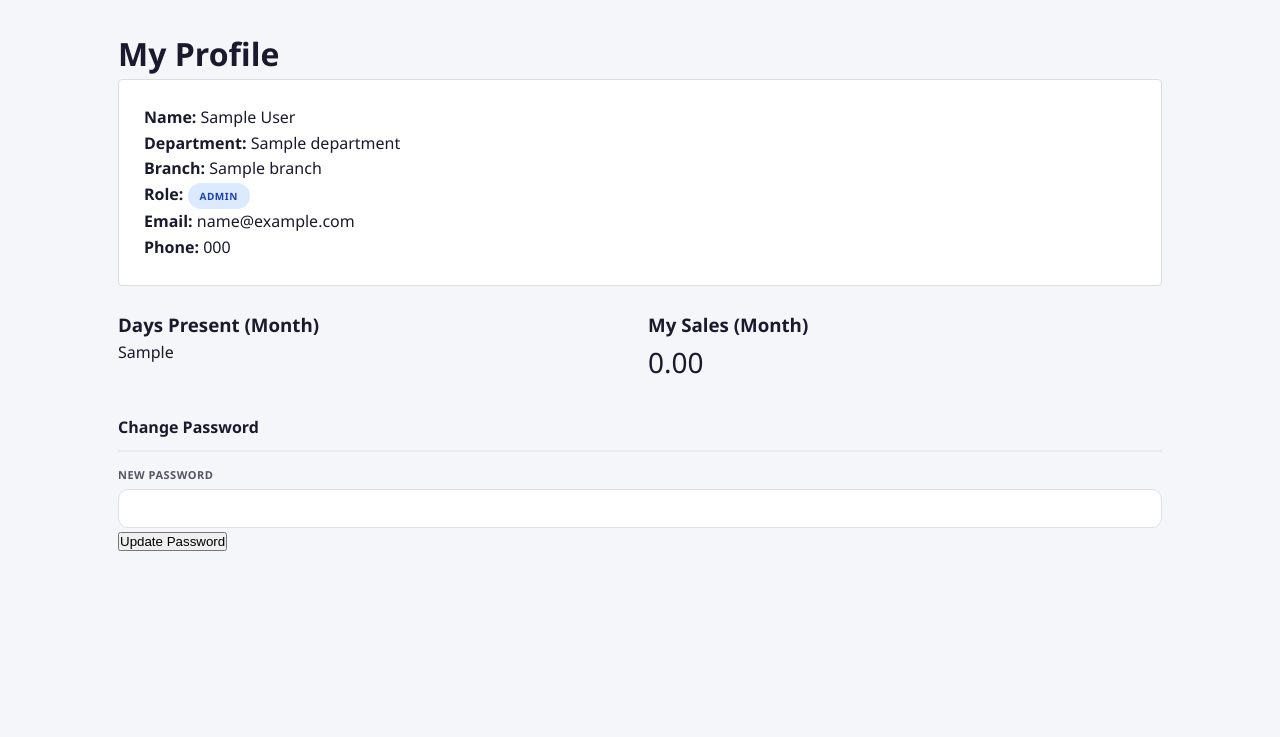
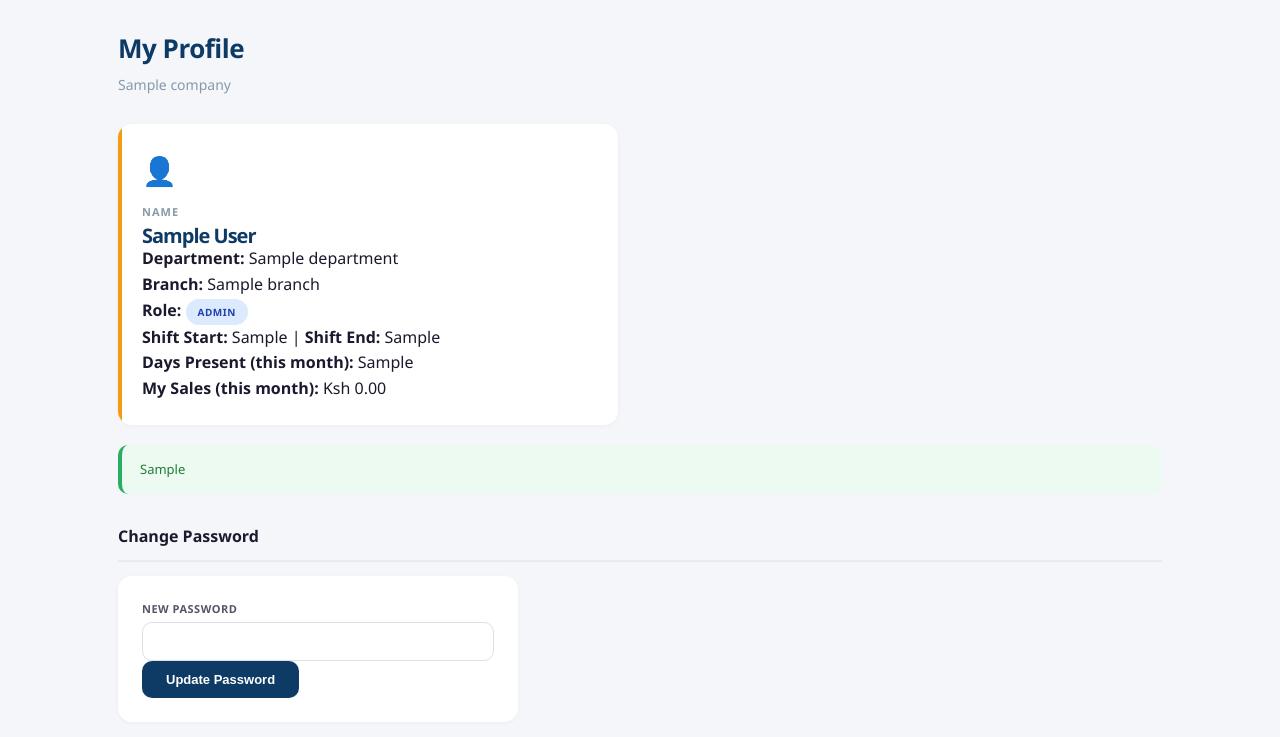
Before and after one commit to mediocareworkpulse/attendance-app, a Flask app: template templates/profile.html in a window 1280 px wide. Shown: the top 737 px of the page. Run offline with Flask 3, Linux system fonts and the light colour scheme; the template is opened without the code that fills it: most values are stand-ins (such as "Sample title", 1, 10 or a date in 2020).

Commit message:
Update profile.html

```diff
--- a/templates/profile.html
+++ b/templates/profile.html
@@ -1,15 +1,25 @@
 {% extends "base.html" %}
 {% block content %}
-<h1>My Profile</h1>
-<div style="background:#fff;padding:25px;border:1px solid #ddd;border-radius:4px;margin-bottom:20px;">
-    <p><strong>Name:</strong> {{ employee.full_name }}</p>
+<h1 class="page-title">My Profile</h1>
+<p class="page-subtitle">{{ company }}</p>
+
+<div class="stat-card" style="max-width:500px;margin-bottom:20px;">
+    <div class="stat-icon">👤</div>
+    <div class="stat-label">Name</div>
+    <div class="stat-value" style="font-size:20px;">{{ employee.full_name }}</div>
     <p><strong>Department:</strong> {{ employee.department or '—' }}</p>
     <p><strong>Branch:</strong> {{ employee.branch or '—' }}</p>
-    <p><strong>Role:</strong> <span class="badge badge-info">{{ employee.role|upper if employee.role else 'STAFF' }}</span></p>
-    <p><strong>Email:</strong> {{ employee.email or '—' }}</p>
-    <p><strong>Phone:</strong> {{ employee.phone or '—' }}</p>
+    <p><strong>Role:</strong> <span class="badge badge-info">{{ employee.role }}</span></p>
+    <p><strong>Shift Start:</strong> {{ employee.shift_start or '08:00' }} | <strong>Shift End:</strong> {{ employee.shift_end or '17:00' }}</p>
+    <p><strong>Days Present (this month):</strong> {{ days_present }}</p>
+    <p><strong>My Sales (this month):</strong> Ksh {{ "%.2f"|format(total_my_sales) }}</p>
 </div>
-<div class="stats"><div class="stat-box"><h3>Days Present (Month)</h3><p>{{ days_present }}</p></div><div class="stat-box"><h3>My Sales (Month)</h3><p style="font-size:28px;">{{ "%.2f"|format(total_my_sales) }}</p></div></div>
+
+{% if success_msg %}<div class="alert alert-success">{{ success_msg }}</div>{% endif %}
+
 <h2>Change Password</h2>
-<form method="POST"><div class="form-group"><label>New Password</label><input type="text" name="new_password" required></div><button type="submit">Update Password</button></form>
+<form method="POST" class="form-card" style="max-width:400px;">
+    <div class="form-group"><label>New Password</label><input type="text" name="new_password" required></div>
+    <button type="submit" class="btn">Update Password</button>
+</form>
 {% endblock %}
```
